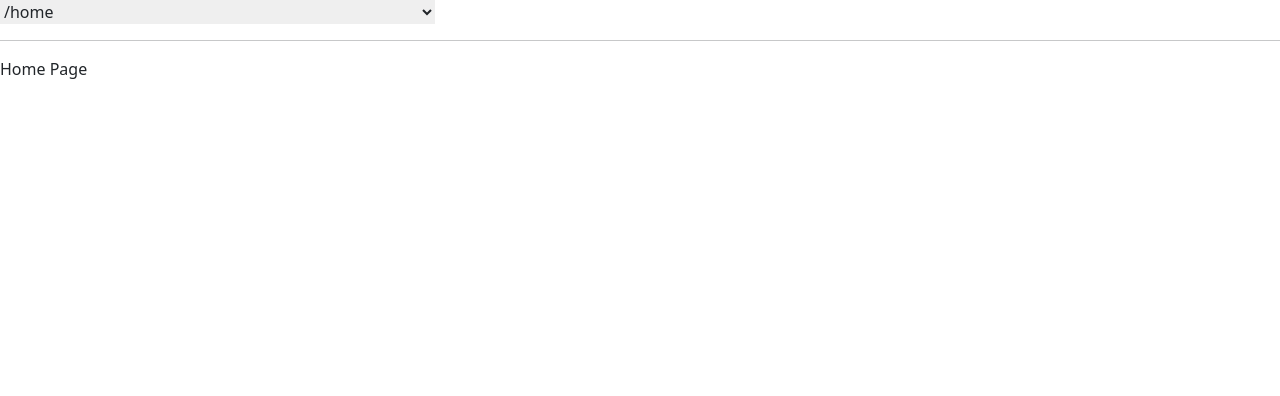
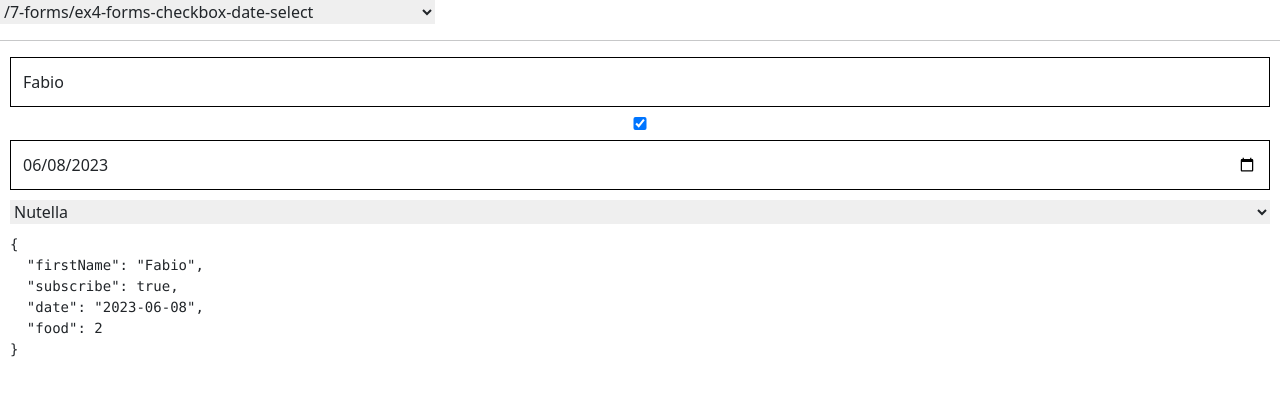
Before and after one commit to video-corsi/e2e-test-in-cypress-react, a React (Vite) app: page /7-forms/ex4-forms-checkbox-date-select in a window 1280 px wide. Before the commit this address led to /home. Shown: the top 396 px of the page. Built offline with nearby package versions, Linux system fonts and the light colour scheme.

Commit message:
add 7-forms/ex4-forms-checkbox-date-select

```diff
--- /dev/null
+++ b/src/examples/07-forms/Ex4FormsCheckBoxDateSelect.tsx
@@ -0,0 +1,49 @@
+import { useState } from 'react';
+
+const initialState = {
+  firstName: 'Fabio',
+  subscribe: true,
+  date: new Date().toISOString().slice(0, 10),
+  food: 2
+}
+
+export default function () {
+  const [formData, setFormData] = useState(initialState);
+
+  return (
+    <form style={{ display: 'flex', flexDirection: 'column', gap: 10, margin: 10}}>
+      <input
+        type="text"
+        name="firstName"
+        value={formData.firstName}
+        onChange={(e) => setFormData(s => ({ ...s, firstName: e.target.value}))}
+      />
+
+      <input
+        type="checkbox"
+        name="subscribe"
+        checked={formData.subscribe}
+        onChange={(e) => setFormData(s => ({ ...s, subscribe: e.target.checked}))}/>
+
+      <input
+        type="date"
+        name="date"
+        value={formData.date}
+        onChange={(e) => setFormData(s => ({ ...s, date: e.target.value}))}
+      />
+
+      <select
+        value={formData.food}
+        name="food"
+        onChange={(e) => setFormData(s => ({ ...s, food: +e.target.value}))}
+      >
+        <option value="">Select something</option>
+        <option value="1">Milk</option>
+        <option value="2">Nutella</option>
+        <option value="3">Bread</option>
+      </select>
+
+      <pre>{JSON.stringify(formData, null, 2)}</pre>
+    </form>
+  )
+}
--- a/src/routes.tsx
+++ b/src/routes.tsx
@@ -33,6 +33,7 @@ import Ex4FilteredList from "./examples/06-list/Ex4FilteredList";
 import {Ex1AMouseEvents, Ex1BMouseEvents} from "./examples/07-forms/Ex1MouseEvents";
 import Ex2KeyboardEvents from "./examples/07-forms/Ex2KeyboardEvents";
 import Ex3FocusBlur from "./examples/07-forms/Ex3FocusBlur";
+import Ex4FormsCheckBoxDateSelect from "./examples/07-forms/Ex4FormsCheckBoxDateSelect";
 
 export const routes = [
   // pages
@@ -84,6 +85,7 @@ export const routes = [
   { path: '/7-forms/ex1-b-mouse-events', element: <Ex1BMouseEvents /> },
   { path: '/7-forms/ex2-keyboard-events', element: <Ex2KeyboardEvents  /> },
   { path: '/7-forms/ex3-focus-blur', element: <Ex3FocusBlur  /> },
+  { path: '/7-forms/ex4-forms-checkbox-date-select', element: <Ex4FormsCheckBoxDateSelect  /> },
 
   // CHAPTER 9: Command & Page Object
   { path: "/9-commands-page-object/home-example", element: <HomeExampleForCommands /> },
```
Also changed, not shown: 1 other file (tests, documents, lock files or other folders).
